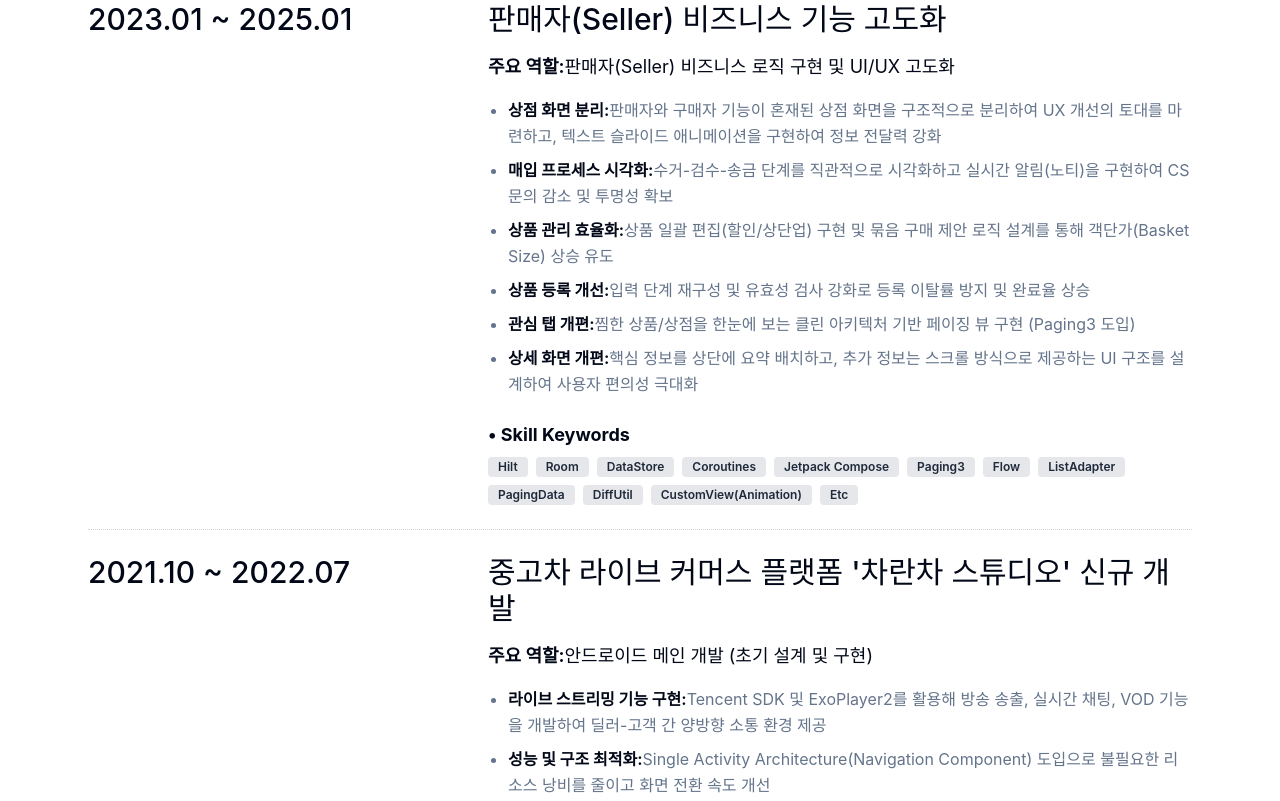
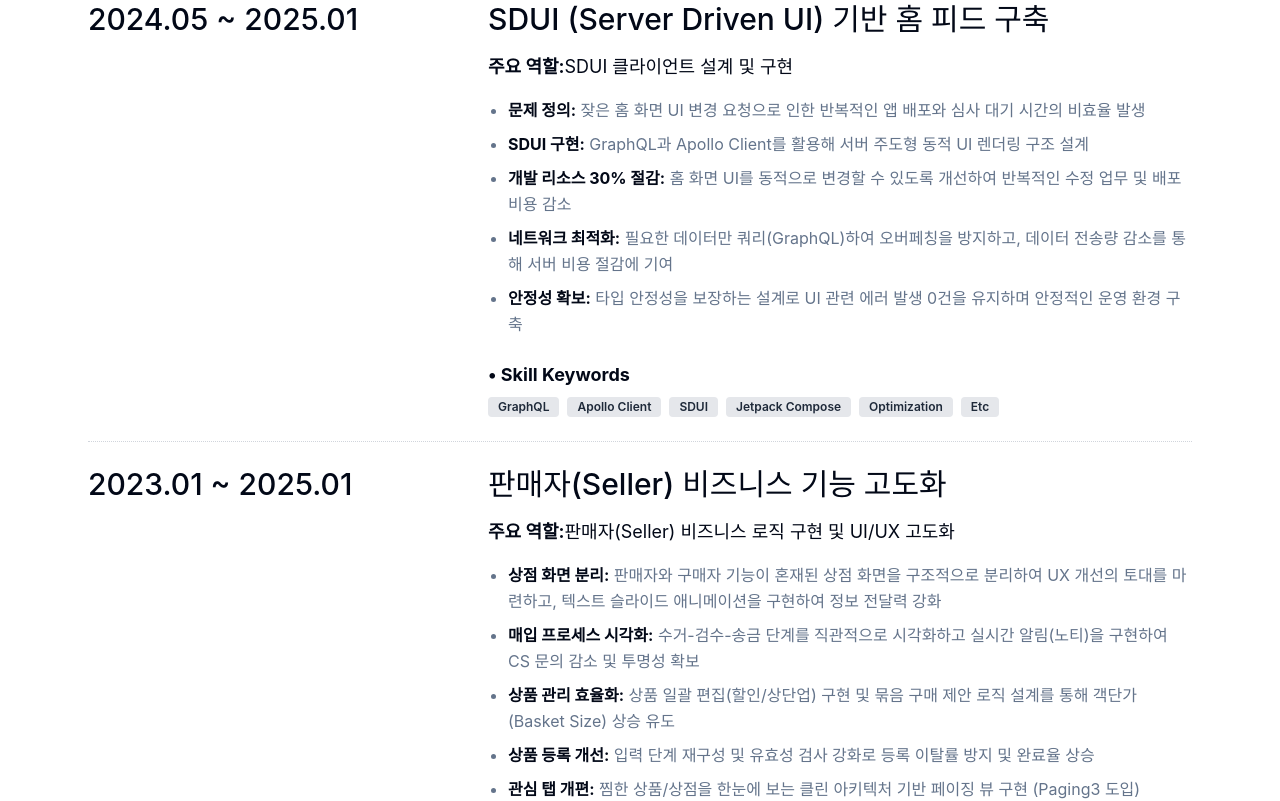
Before and after one commit to glossybigbro/glossybigbro.github.io, a Next.js app: page / in a window 1280 px wide. Shown: the part 2960-3761 px from the top of the page. Built offline with nearby package versions, Linux system fonts and the light colour scheme; a web font is replaced by a local one.

Commit message:
feat: 데이터 업데이트 및 UI 개선
- 프로젝트 및 경력 데이터 최신화 (SDUI 프로젝트 추가 등)
- 설명 텍스트 렌더링 시 콜론(:) 뒤 공백 추가하여 가독성 개선
- 포트폴리오 -> 이력서 용어 변경 반영
- README 업데이트

```diff
--- a/src/components/sections/ExperienceSection.tsx
+++ b/src/components/sections/ExperienceSection.tsx
@@ -19,7 +19,7 @@ export function ExperienceSection() {
         if (label) {
             return (
                 <>
-                    <span className="font-bold text-foreground">{label}:</span>
+                    <span className="font-bold text-foreground">{label}:</span>{" "}
                     <span>{value}</span>
                 </>
             );
--- a/src/components/sections/ProjectSection.tsx
+++ b/src/components/sections/ProjectSection.tsx
@@ -44,7 +44,7 @@ export function ProjectSection() {
                                             <li key={i}>
                                                 {label ? (
                                                     <>
-                                                        <span className="font-bold text-foreground">{label}:</span>
+                                                        <span className="font-bold text-foreground">{label}:</span>{" "}
                                                         <span>{value}</span>
                                                     </>
                                                 ) : (
--- a/src/data/projects.ts
+++ b/src/data/projects.ts
@@ -49,6 +49,20 @@ export const projectsData: ProjectItem[] = [
             "DevOps", "CI/CD", "GitHub Actions", "Firebase App Distribution", "Crashlytics", "Detekt",
             "Etc"
         ],
+    },
+    {
+        id: "proj-3",
+        period: "2024.05 ~ 2025.01",
+        title: "SDUI (Server Driven UI) 기반 홈 피드 구축",
+        role: "주요 역할: SDUI 클라이언트 설계 및 구현",
+        description: [
+            "문제 정의: 잦은 홈 화면 UI 변경 요청으로 인한 반복적인 앱 배포와 심사 대기 시간의 비효율 발생",
+            "SDUI 구현: GraphQL과 Apollo Client를 활용해 서버 주도형 동적 UI 렌더링 구조 설계",
+            "개발 리소스 30% 절감: 홈 화면 UI를 동적으로 변경할 수 있도록 개선하여 반복적인 수정 업무 및 배포 비용 감소",
+            "네트워크 최적화: 필요한 데이터만 쿼리(GraphQL)하여 오버페칭을 방지하고, 데이터 전송량 감소를 통해 서버 비용 절감에 기여",
+            "안정성 확보: 타입 안정성을 보장하는 설계로 UI 관련 에러 발생 0건을 유지하며 안정적인 운영 환경 구축",
+        ],
+        tags: ["GraphQL", "Apollo Client", "SDUI", "Jetpack Compose", "Optimization", "Etc"],
     },
     {
         id: "proj-4",
```
